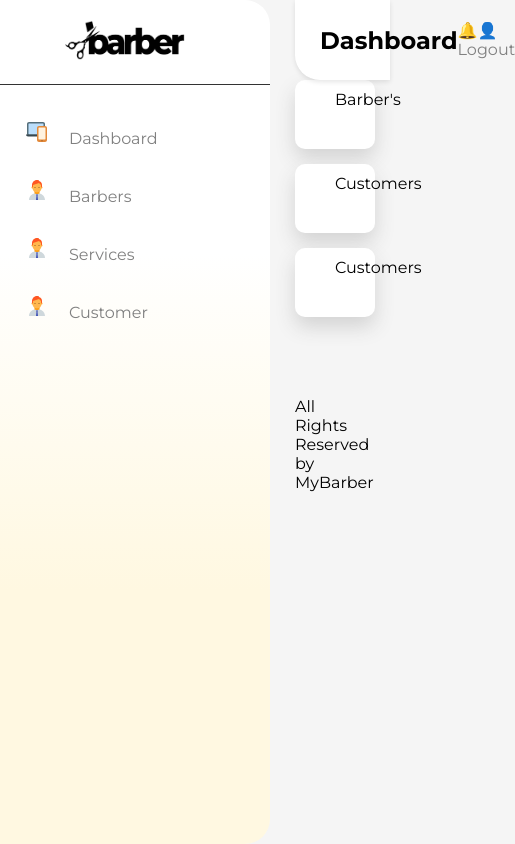
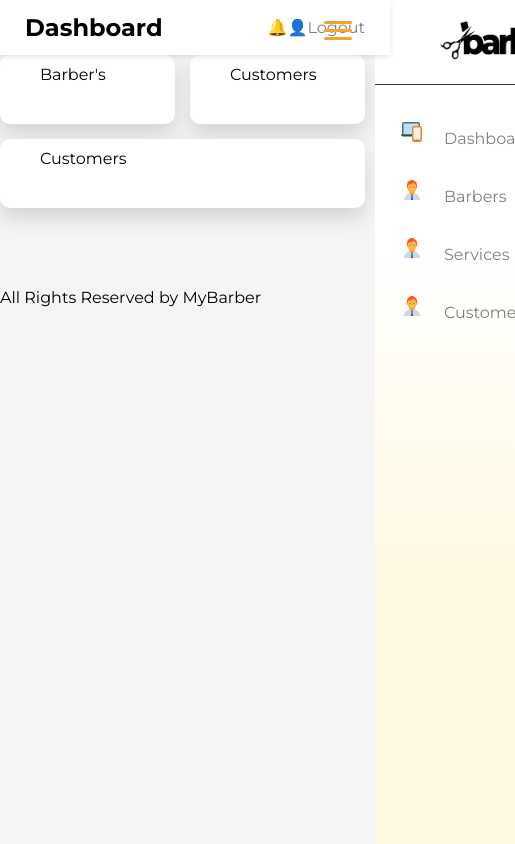
Before and after one commit to iamnikhilC/bookmybarber, a React (Create React App) app: page /bookmybarber/admin in a window 390 px wide. Shown: the whole page, 515 px wide, since content can reach past the window. Built offline with nearby package versions, Linux system fonts and the light colour scheme.

Commit message:
admin responsive

```diff
--- a/src/App.css
+++ b/src/App.css
@@ -235,6 +235,12 @@ input:focus {
 	color: var(--muted)
 }
 
+@media (max-width:768px){
+	.container {
+		padding: 3rem 1rem;
+	}
+}
+
 
 
 /*================Frontend================== */
@@ -332,7 +338,6 @@ section.hero::after {
 	font-weight: 500;
 }
 
-
 .header .links a:hover {
 	color: var(--primary);
 }
@@ -346,35 +351,50 @@ section.hero::after {
 .menu-icon span {
     width: 28px;
     height: 3px;
-    background: black;
+	border-radius: 10px;
+    background: var(--primary);
 }
+
+
 
 /* Mobile styles */
 @media(max-width: 768px) {
-	.header{
-		width: 100vh;
+	.header {
+		z-index: 4;
 	}
+
 	.links {
-        display: none;
 		position: absolute;
-        top: 70px;
+		top: 0;
 		left: 0;
-        width: 100%;
-        background: white;
+		width: 352px;
+		height: 100vh;
+		background: #1A1A1A;
+		display: flex;
 		flex-direction: column;
-        padding: 20px;
-        gap: 20px;
-        box-shadow: 0 4px 8px rgba(0,0,0,0.1);
+		padding: 50px 20px 20px;
+		gap: 10px;
+		box-shadow: 0 4px 8px rgba(0, 0, 0, 0.1);
+
+		transform: translateX(100%);
+		opacity: 0;
+		transition: transform 0.4s ease, opacity 0.3s ease;
 	}
 
 	.links.show {
-        display: flex;
+		transform: translateX(0);
+		opacity: 1;
 	}
 
 	.menu-icon {
+		top: 25px;
+		left: 340px;
+		position: absolute;
 		display: flex;
+		z-index: 5;
 	}
 }
+
 
 .hero-content {
 	/* position: relative; */
@@ -426,6 +446,11 @@ section.hero::after {
 
 	section.hero h2 {
 		font-size: 2.1rem;
+	}
+	.logo.scrolled{
+		width: 400px !important;
+		height: 140px !important;
+
 	}
 }
 
@@ -972,26 +997,7 @@ section.footer .container{
 	}
 }
 
-
-
-
-
-
-/* Login style  */
-
-
-
-
-
-
-
-
-
-
-
-
-
-
+/* =====================Login style====================  */
 /* Container */
 .login-container {
 	display: flex;
@@ -1043,8 +1049,6 @@ section.footer .container{
 	border: 2px solid #ffd54f;
 	background: #fff;
 }
-
-
 
 /* Right section */
 .right-section {
@@ -1099,18 +1103,6 @@ section.footer .container{
 	transition: transform 0.3s ease-in-out;
 }
 
-/* Rope effect
-  .hanging-text span::before {
-	content: '';
-	position: absolute;
-    top: -193px;
-    left: 50%;
-    width: 1px;
-    height: 224px;
-    background: #ccc;
-    transform: translateX(-50%);
-  } */
-
 /* Swing on hover */
 .hanging-text span:hover {
 	cursor: pointer;
@@ -1147,8 +1139,41 @@ section.footer .container{
 		height: 47vh;
 	}
 }
+/* ============================resigtration=========================== */
+.resigtration  .row{
+	margin-bottom: 0;
+}
 
-/* admin CSS */
+.resigtration  .col{
+	padding: 0;
+}
+
+@media (max-width:768px){
+	.resigtration .card {
+		padding: 10px 30px;
+	}
+	.resigtration  .row{
+		display: block;
+		margin-bottom: 0;
+	}
+
+	.resigtration  .col{
+		padding: 0;
+	}
+}
+
+
+
+
+
+
+
+
+
+
+
+
+/* ====================admin panel====================== */
 .admin-container {
 	display: flex;
 	height: 100vh;
@@ -1186,6 +1211,7 @@ section.footer .container{
 	height: 100vh;
 	background: linear-gradient(180deg, #fff 30%, #fff8e1 70%);
 	border-radius: 0 25px 25px 0px;
+	transition: transform 0.4s ease;
 }
 
 .sidebar-logo {
@@ -1236,6 +1262,59 @@ section.footer .container{
 	top: 0px;
 }
 
+.sidebar-menu-icon {
+    display: none;
+    flex-direction: column;
+    gap: 4px;
+    cursor: pointer;
+}
+
+.sidebar-menu-icon span {
+    width: 28px;
+    height: 3px;
+	border-radius: 10px;
+    background: var(--primary);
+}
+@media (max-width:768px){
+	.sidebar {
+		left: 105px;
+        transform: translateX(100%);
+    }
+
+    .sidebar.open {
+		border-radius:  25px 0 0 25px;
+		z-index: 6;
+        transform: translateX(0);
+    }
+
+	.sidebar-menu-icon {
+        position: fixed;
+        flex-direction: column;
+        gap: 5px;
+        cursor: pointer;
+		top: 21px;
+        left: 324px;
+        display: flex;
+        z-index: 7;
+    }
+
+	.main-content {
+		margin: 0;
+		padding: 0;
+	}
+	/* Backdrop */
+    .sidebar-backdrop {
+        position: fixed;
+        inset: 0;
+        background: rgba(0, 0, 0, 0.4);
+        z-index: 5;
+    }
+	.navbar{
+		display: flex;
+		height: 55px;
+		border-radius: 0;
+	}
+}
 
 
 .booking-page {
--- a/src/components/NavBar.js
+++ b/src/components/NavBar.js
@@ -12,6 +12,7 @@ const NavBar = () => {
                 <span className="navbar-icon">👤</span>
                 <Link className="item-link" to="/logout">Logout</Link>
             </div>
+
         </div>
     )
 }
--- a/src/components/SideMenu.js
+++ b/src/components/SideMenu.js
@@ -1,36 +1,65 @@
-import React from "react";
+import React, { useState } from "react";
 import { Link } from "react-router-dom";
-import { FcMultipleDevices, FcDisplay } from "react-icons/fc";
-import { FcManager } from "react-icons/fc";
-import Logo from "../images/logo.png"
+import { FcMultipleDevices, FcManager } from "react-icons/fc";
+import Logo from "../images/logo.png";
 
 const SideMenu = () => {
+    const [sidebar, setSidebar] = useState(false);
+
+    const toggleSidebar = () => {
+        setSidebar(prev => !prev);
+    };
+
+    const closeSidebar = () => {
+        setSidebar(false);
+    };
+
     return (
-        <div className="sidebar">
+        <>
+            <div className={`sidebar ${sidebar ? "open" : ""}`}>
                 <div className="sidebar-logo">
-                <img className="logo" src={Logo} alt={"logo"} />
+                    <img className="logo" src={Logo} alt="logo" />
                 </div>
+
                 <ul className="sidebar-menu">
                     <li className="menu-item">
                         <FcMultipleDevices className="icon" />
-                    <Link className="item-link" to="/admin">Dashboard</Link>
+                        <Link className="item-link" to="/admin" onClick={closeSidebar}>
+                            Dashboard
+                        </Link>
                     </li>
                     <li className="menu-item">
                         <FcManager className="icon" />
-                    <Link className="item-link" to="/admin/barbers">Barbers</Link>
+                        <Link className="item-link" to="/admin/barbers" onClick={closeSidebar}>
+                            Barbers
+                        </Link>
                     </li>
                     <li className="menu-item">
                         <FcManager className="icon" />
-                    <Link className="item-link" to="/admin/services">Services</Link>
+                        <Link className="item-link" to="/admin/services" onClick={closeSidebar}>
+                            Services
+                        </Link>
                     </li>
                     <li className="menu-item">
                         <FcManager className="icon" />
-                    <Link className="item-link" to="/admin/customers">Customer</Link>
+                        <Link className="item-link" to="/admin/customers" onClick={closeSidebar}>
+                            Customers
+                        </Link>
                     </li>
                 </ul>
+            </div>
 
+            {/* Mobile hamburger */}
+            <div className="sidebar-menu-icon" onClick={toggleSidebar}>
+                <span></span>
+                <span></span>
+                <span></span>
             </div>
-    )
-}
+
+            {/* Backdrop (mobile only) */}
+            {sidebar && <div className="sidebar-backdrop" onClick={closeSidebar}></div>}
+        </>
+    );
+};
 
 export default SideMenu;
--- a/src/front/BarberRegister.js
+++ b/src/front/BarberRegister.js
@@ -78,7 +78,7 @@ const BarberRegister = () => {
     }
 
     return (
-        <div className="container">
+        <div className="resigtration container">
             <div className="row">
                 <div className="col">
                     <div className="card">
--- a/src/front/Register.js
+++ b/src/front/Register.js
@@ -50,9 +50,9 @@ const Register = () => {
     }
 
     return (
-        <div className="container">
+        <div className="resigtration container">
             <div className="row">
-            <div className="">
+                <div className="col">
                 <div className="card">
                     <div className="card-header">
                         <h2>
@@ -117,8 +117,8 @@ const Register = () => {
                             <button type="submit">Submit</button>
                         </form>
                     </div >
+                    </div>
                 </div >
-            </div>
             </div>
         </div >
 
--- a/src/front/components/Hero.js
+++ b/src/front/components/Hero.js
@@ -6,6 +6,12 @@ import TextLogo from '../../images/white-logo.png'; // ✅ import image
 const Hero = () => {
     const controls = useAnimation();
     const [scrolled, setScrolled] = useState(false);
+    const [menuOpen, setMenuOpen] = useState(false);
+
+    const toggleMenu = () => {
+        console.log('inside toggel');
+        setMenuOpen(!menuOpen);
+    };
 
     useEffect(() => {
         const handleScroll = () => {
@@ -27,13 +33,13 @@ const Hero = () => {
             <header className={`header`}>
                 <div className="logo"></div>
                 {/* <img src={TextLogo} alt="MyBarber Logo" className="logo" /> */}
-                <div className="links">
+                <div className={`links ${menuOpen ? 'show' : ''}`}>
                     <Link to="/">Home</Link>
                     <Link to="/login" className="bg-red-500 text-white px-4 py-2 rounded">Login</Link>
                     <Link to="/register" className="bg-red-500 text-white px-4 py-2 rounded">Register</Link>
                     <Link to="/barber-register" className="bg-red-500 text-white px-4 py-2 rounded">Barber Register</Link>
                 </div>
-                <div class="menu-icon" onclick="toggleMenu()">
+                <div className="menu-icon" onClick={toggleMenu}>
                     <span></span>
                     <span></span>
                     <span></span>
--- a/src/front/components/Topbarber.js
+++ b/src/front/components/Topbarber.js
@@ -93,7 +93,7 @@ const Topbarber = () => {
                     <p>Loading top barbers...</p>
                 )}
             </div>
-            <div className="topbarber-grid">
+            <div className="topbarber-grid" style={{marginTop: "30px"}}>
             <Link to="/view-barbers" className="btn btn-primary">View All</Link>
             </div>
         </section>
```
Lines whose indentation alone changed are shown as unchanged.
